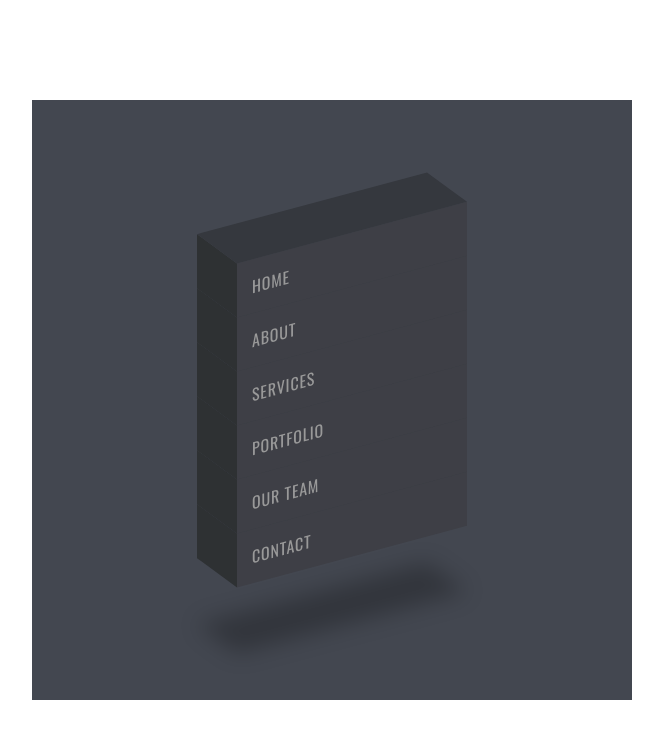
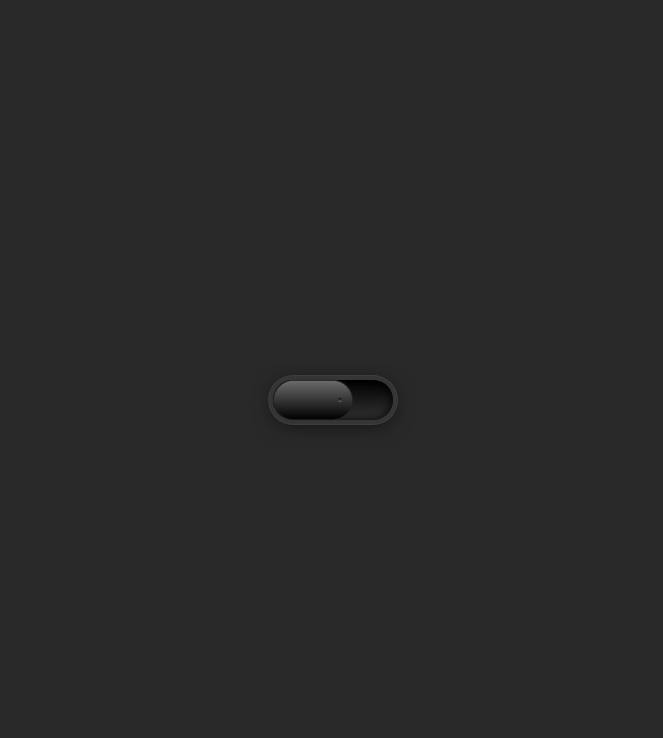
Before and after one commit to dvsherbakov/feature-store, a React (Create React App) app: page / in a window 1280 px wide. Shown: the top 738 px of the page, without its empty margins (308-971 px from the left). Built offline with nearby package versions, Linux system fonts and the light colour scheme.

Commit message:
add glow checkbox

```diff
--- a/src/App.tsx
+++ b/src/App.tsx
@@ -1,11 +1,11 @@
 import React from 'react';
 import './App.css';
-import {Menu3D} from "./components";
+import {GlowCheckbox} from "./components/";
 
 function App() {
   return (
     <div className="App">
-     <Menu3D/>
+     <GlowCheckbox/>
     </div>
   );
 }
--- /dev/null
+++ b/src/components/GlowCheckbox/GlowCheckbox.tsx
@@ -0,0 +1,12 @@
+import React from 'react';
+import styles from './checkbox.module.scss'
+
+const GlowCheckbox = () => {
+    return (
+        <div className={styles['glowCheckbox']}>
+            <input type={'checkbox'} name={''} />
+        </div>
+    );
+};
+
+export default GlowCheckbox;
--- /dev/null
+++ b/src/components/GlowCheckbox/checkbox.module.scss
@@ -0,0 +1,70 @@
+.glowCheckbox {
+  display: flex;
+  position: relative;
+  min-height: 100%;
+  min-width: 100%;
+  align-items: center;
+  justify-content: center;
+  background: #292929;
+
+  input[type=checkbox] {
+    position: relative;
+    width: 120px;
+    height: 40px;
+    -webkit-appearance: none;
+    background: linear-gradient(0deg, #333, #000);
+    outline: none;
+    border-radius: 20px;
+    box-shadow: 0 0 0 4px #353535,
+    0 0 0 5px #3e3e3e,
+    inset 0 0 10px rgba(0, 0, 0, 1),
+    0 5px 20px rgba(0, 0, 0, .5),
+    0 0 15px rgba(0, 0, 0, .2);
+
+    &:before {
+      content: '';
+      position: absolute;
+      top: 0;
+      left: 0;
+      width: 80px;
+      height: 40px;
+      background: linear-gradient(0deg, #000, #6b6b6b);
+      border-radius: 20px;
+      box-shadow: 0 0 0 1px #232323;
+      transform: scale(.98, .96);
+      transition: .5s;
+    }
+
+    &:after {
+      content: '';
+      position: absolute;
+      top: calc(50% - 2px);
+      left: 65px;
+      width: 4px;
+      height: 4px;
+      background: linear-gradient(0deg, #6b6b6b, #000);
+      border-radius: 50%;
+      transition: .5s;
+    }
+  }
+
+  input:checked[type=checkbox] {
+    background: linear-gradient(0deg, #6dd1ff, #20b7ff);
+    box-shadow: 0 0 2px #6dd1ff,
+    0 0 0 4px #353535,
+    0 0 0 5px #3e3e3e,
+    inset 0 0 10px rgba(0, 0, 0, 1),
+    0 5px 20px rgba(0, 0, 0, .5),
+    0 0 15px rgba(0, 0, 0, .2);
+  }
+
+  input:checked[type=checkbox]:before {
+    left: 40px;
+  }
+
+  input:checked[type=checkbox]:after {
+    background: #63cdff;
+    left: 105px;
+    box-shadow: 0 0 5px #13b3ff, 0 0 15px #13b3ff;
+  }
+}
--- a/src/components/index.ts
+++ b/src/components/index.ts
@@ -1,5 +1,6 @@
 import Button from './Button/Button'
 import Loader from './Loader/Loader'
 import Menu3D from "./Menu3D/Menu3D";
+import GlowCheckbox from "./GlowCheckbox/GlowCheckbox";
 
-export {Button, Loader, Menu3D}
+export {Button, Loader, Menu3D, GlowCheckbox}
```
